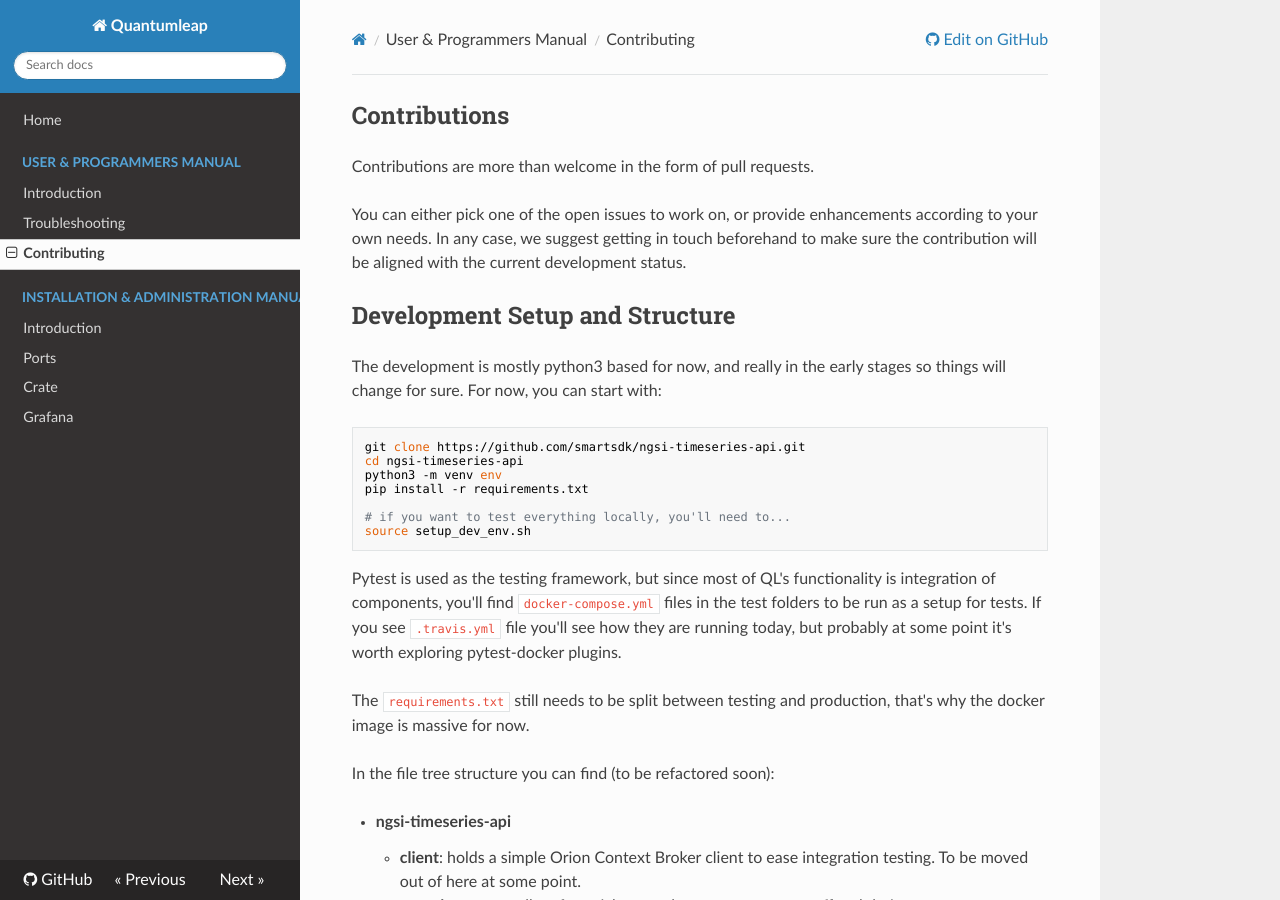
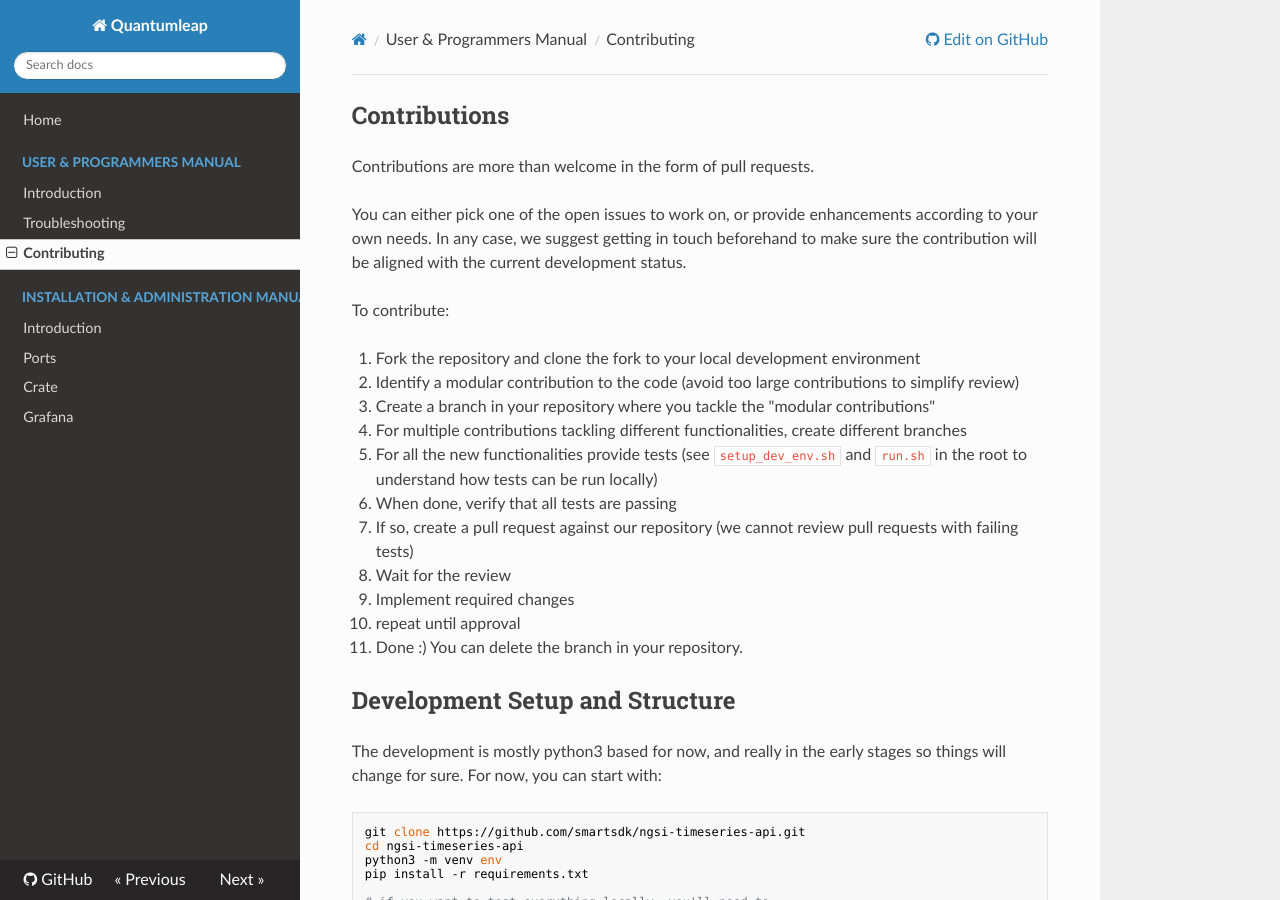
Before and after one commit to orchestracities/ngsi-timeseries-api, an MkDocs documentation site: the page built from doc/manuals/user/contributing.md, in a window 1280 px wide and 900 px high. Built offline with MkDocs 1.6.1, drawn with Linux system fonts in a browser that asks for light colours; nearby versions of some CDN libraries; comment, search, counter and statistics services are not loaded; old or Windows-style settings are respelled for this version of MkDocs.

Commit message:
Add contributing list from Fede's PR

```diff
--- a/doc/manuals/user/contributing.md
+++ b/doc/manuals/user/contributing.md
@@ -3,6 +3,20 @@
 Contributions are more than welcome in the form of pull requests.
 
 You can either pick one of the open issues to work on, or provide enhancements according to your own needs. In any case, we suggest getting in touch beforehand to make sure the contribution will be aligned with the current development status.
+
+To contribute:
+
+1. Fork the repository and clone the fork to your local development environment
+1. Identify a modular contribution to the code (avoid too large contributions to simplify review)
+1. Create a branch in your repository where you tackle the "modular contributions"
+   - For multiple contributions tackling different functionalities, create different branches
+   - For all the new functionalities provide tests (see `setup_dev_env.sh` and `run.sh` in the root to understand how tests can be run locally)
+1. When done, verify that all tests are passing
+1. If so, create a pull request against our repository (we cannot review pull requests with failing tests)
+1. Wait for the review
+   - Implement required changes
+   - repeat until approval
+1. Done :) You can delete the branch in your repository.
 
 ## Development Setup and Structure
 
```
